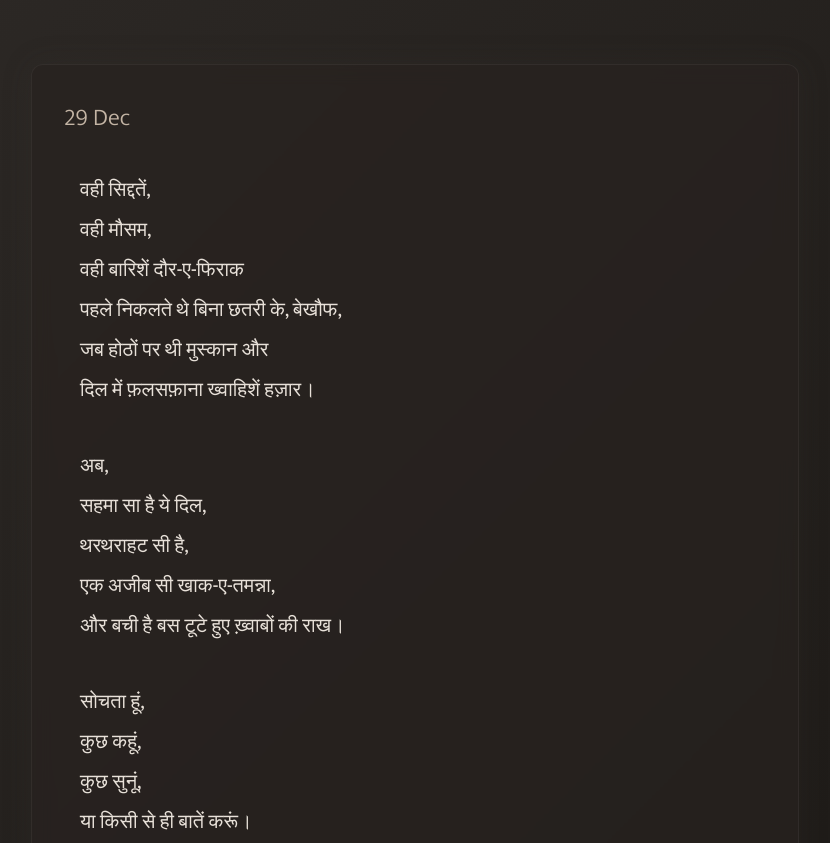
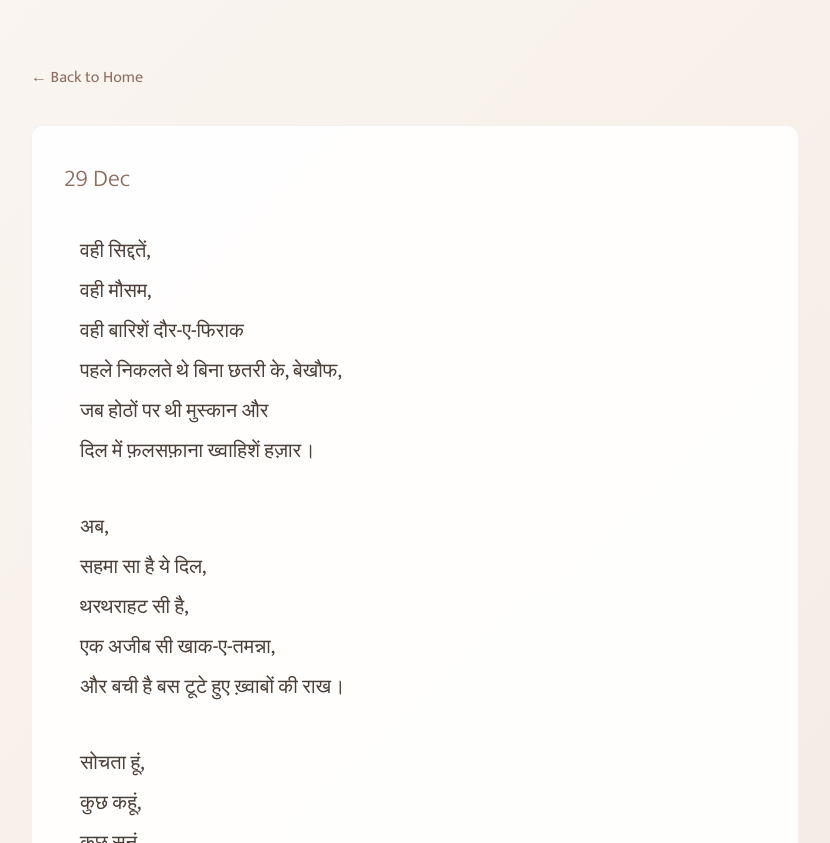
Before and after one commit to nirwaninomad/nirwaninomad, a plain HTML site: page poems/poem1.html in a window 1280 px wide. Shown: the top 843 px of the page, without its empty margins (225-1055 px from the left). Drawn offline with nearby package versions, Linux system fonts and the light colour scheme.

Commit message:
Update poem1.html

```diff
--- a/poems/poem1.html
+++ b/poems/poem1.html
@@ -9,16 +9,23 @@
     <style>
         body {
             font-family: 'Mukta', sans-serif;
-            background: linear-gradient(135deg, #2d2926 0%, #1a1714 100%);
+            background: linear-gradient(135deg, #faf6f1 0%, #f3e9e0 100%);
             line-height: 1.8;
-            color: #e8e1d9;
+            color: #4a3e36;
             min-height: 100vh;
         }
+        .nav-link {
+            color: #8d6e63;
+            text-decoration: none;
+            transition: color 0.2s ease;
+        }
+        .nav-link:hover {
+            color: #6d4c41;
+        }
         .poetry-container {
-            background: rgba(40, 35, 32, 0.7);
-            backdrop-filter: blur(10px);
-            border: 1px solid rgba(255, 255, 255, 0.05);
+            background: rgba(255, 255, 255, 0.9);
             border-radius: 12px;
+            border: 1px solid rgba(210, 190, 180, 0.2);
         }
         .poetry-text {
             font-size: 1.25rem;
@@ -28,7 +35,7 @@
             padding: 0 1rem;
         }
         .date {
-            color: #c4b5a5;
+            color: #8d6e63;
             font-size: 1.5rem;
             margin-bottom: 2rem;
             font-weight: 300;
@@ -38,21 +45,21 @@
             transition: color 0.3s ease;
         }
         .poetry-line:hover {
-            color: #f0e6db;
+            color: #2d241f;
         }
         .signature {
             font-style: italic;
             margin-top: 2rem;
-            color: #a89985;
-        }
-        .container-glow {
-            box-shadow: 0 0 30px rgba(62, 54, 48, 0.2);
+            color: #8d6e63;
         }
     </style>
 </head>
 <body class="p-4">
     <div class="min-h-screen py-12 px-4 sm:px-6 lg:px-8">
-        <div class="max-w-3xl mx-auto poetry-container container-glow p-8">
+        <nav class="max-w-3xl mx-auto mb-8">
+            <a href="../index.html" class="nav-link">← Back to Home</a>
+        </nav>
+        <div class="max-w-3xl mx-auto poetry-container p-8">
             <div class="date">29 Dec</div>
             <div class="poetry-text">
                 <!-- First Stanza -->
```
